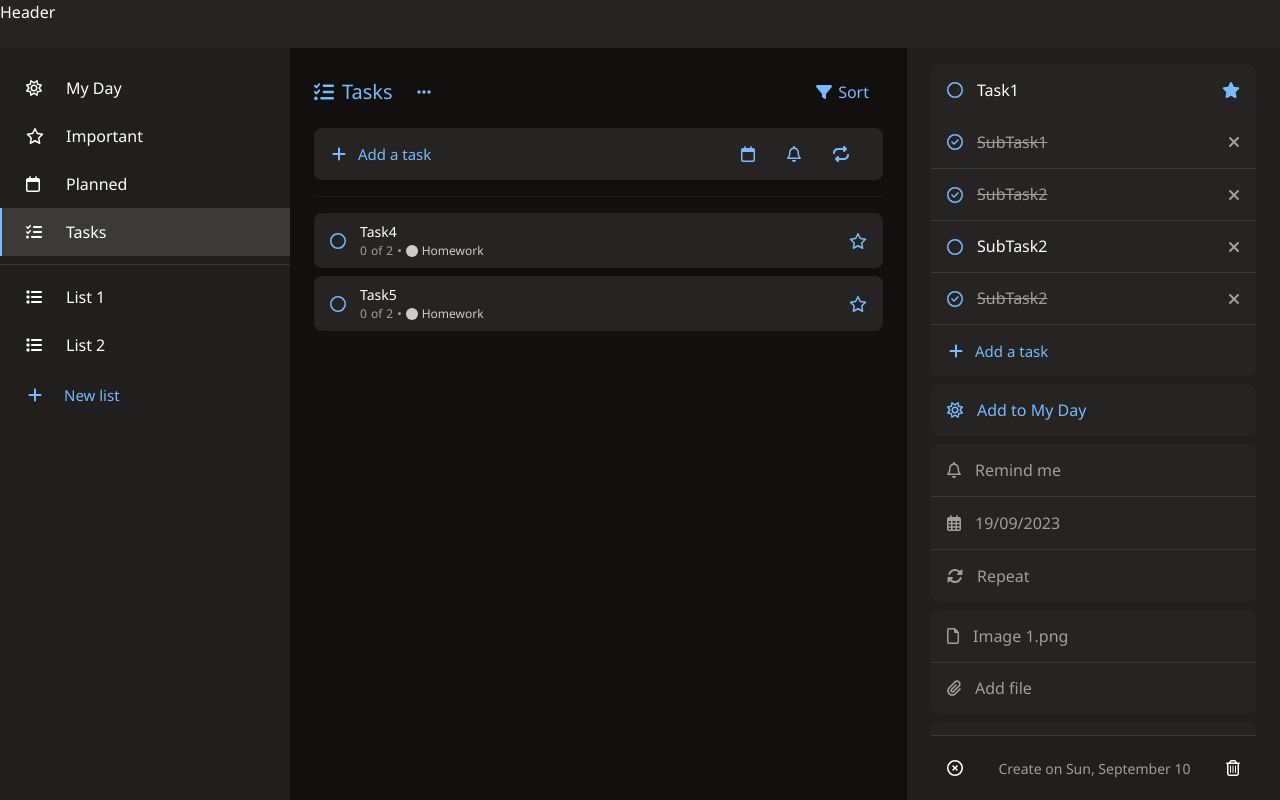
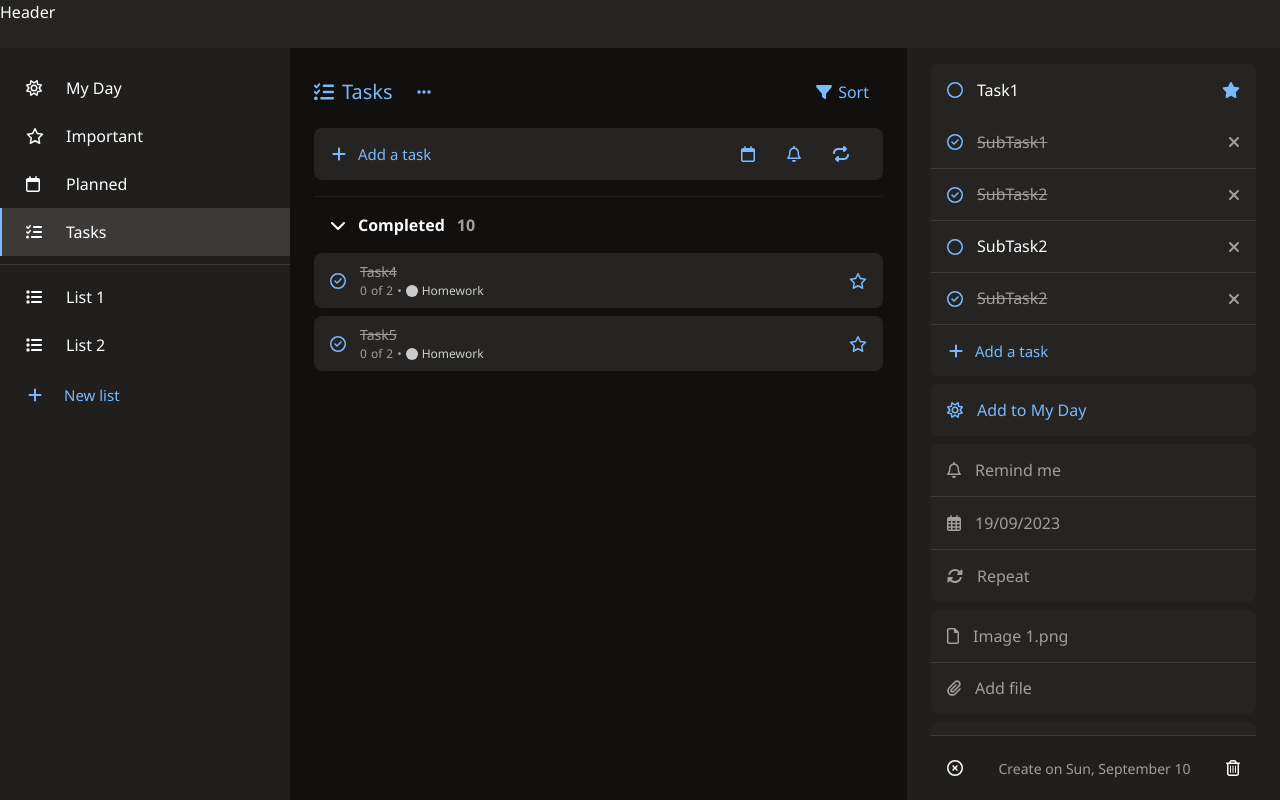
Before and after one commit to LD-Tien/task_manager, a React (Create React App) app: page / in a window 1280 px wide. Both pictures are taken after a click on the element "Tasks". Built offline with nearby package versions, Linux system fonts and the light colour scheme.

Commit message:
Update: Use Accordion to show completed tasks

```diff
--- a/src/pages/Todo/index.js
+++ b/src/pages/Todo/index.js
@@ -13,6 +13,7 @@ import Header from "../../components/Layouts/components/Header";
 import { FontAwesomeIcon } from "@fortawesome/react-fontawesome";
 import { faList } from "@fortawesome/free-solid-svg-icons";
 import TextInput from "../../components/TextInput";
+import Accordion from "../../components/Accordion";
 
 function Todo() {
   const tasks = [
@@ -99,7 +100,7 @@ function Todo() {
       repeat: null,
       myDay: false,
       isImportant: false,
-      isChecked: false,
+      isChecked: true,
       listId: "",
     },
     {
@@ -120,7 +121,7 @@ function Todo() {
       repeat: null,
       myDay: false,
       isImportant: false,
-      isChecked: false,
+      isChecked: true,
       listId: "",
     },
     {
@@ -183,7 +184,7 @@ function Todo() {
       repeat: null,
       myDay: false,
       isImportant: false,
-      isChecked: false,
+      isChecked: true,
       listId: "02",
     },
   ];
@@ -223,9 +224,14 @@ function Todo() {
           </div>
           <div className={styles["tasks-list"]}>
             {tasks.map((task) => {
+              if (task.isChecked) {
+                return null;
+              }
+
               if (task._id === taskIdActive) {
                 taskActive = task;
               }
+
               if (listActive._id === "MyDay") {
                 if (!task.myDay) return null;
               } else if (listActive._id === "Important") {
@@ -257,6 +263,49 @@ function Todo() {
               );
             })}
           </div>
+          <div className={styles["tasks-list-completed"]}>
+            <Accordion title="Completed" totalTasksCompleted={10}>
+              {tasks.map((task) => {
+                if (!task.isChecked) {
+                  return null;
+                }
+
+                if (task._id === taskIdActive) {
+                  taskActive = task;
+                }
+
+                if (listActive._id === "MyDay") {
+                  if (!task.myDay) return null;
+                } else if (listActive._id === "Important") {
+                  if (!task.isImportant) return null;
+                } else if (listActive._id === "Planned") {
+                  if (!task.planned) return null;
+                } else if (listActive._id === "Tasks") {
+                  if (!!task.listId) return null;
+                } else if (listActive._id !== task.listId) {
+                  return null;
+                }
+                return (
+                  <MenuPopper
+                    key={task._id}
+                    followMouse="initial"
+                    trigger="contextmenu"
+                    placement="right-start"
+                    items={CONTEXT_MENU_TASK}
+                  >
+                    <div>
+                      <TaskItem
+                        key={task._id}
+                        {...task}
+                        isActive={task._id === taskIdActive}
+                        onClick={handleTaskClick}
+                      />
+                    </div>
+                  </MenuPopper>
+                );
+              })}
+            </Accordion>
+          </div>
         </div>
         <div className={styles["detail"]}>
           <Details task={taskActive} />
```
